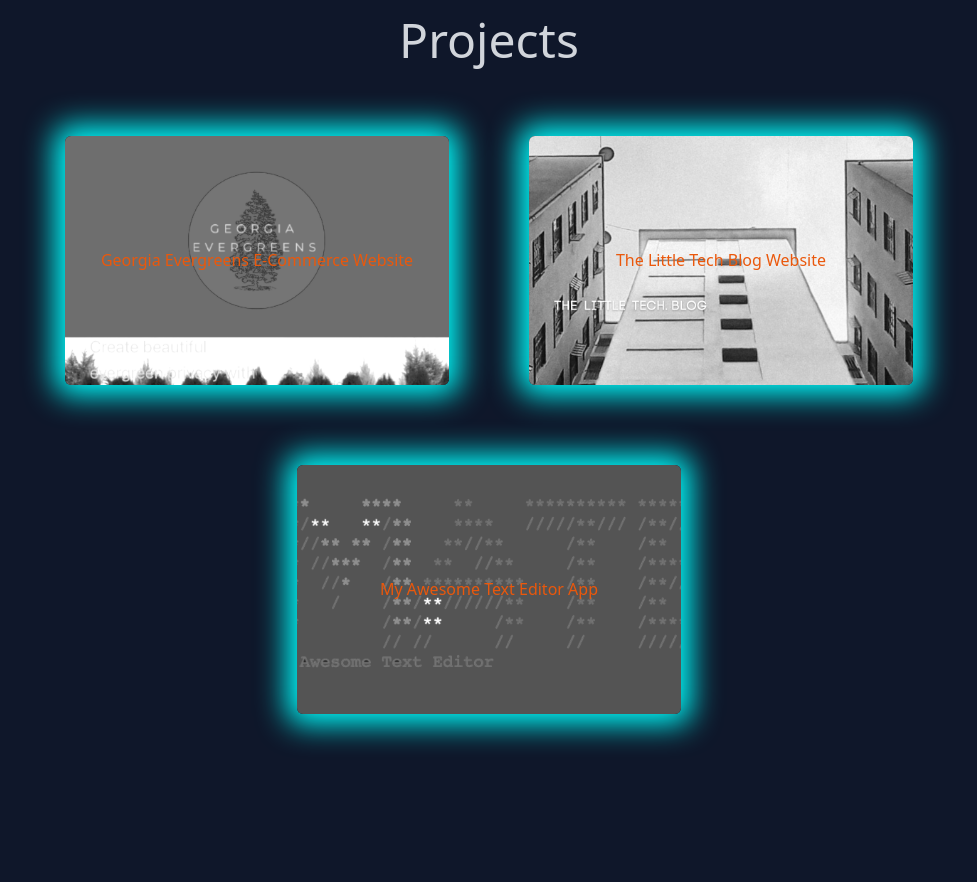
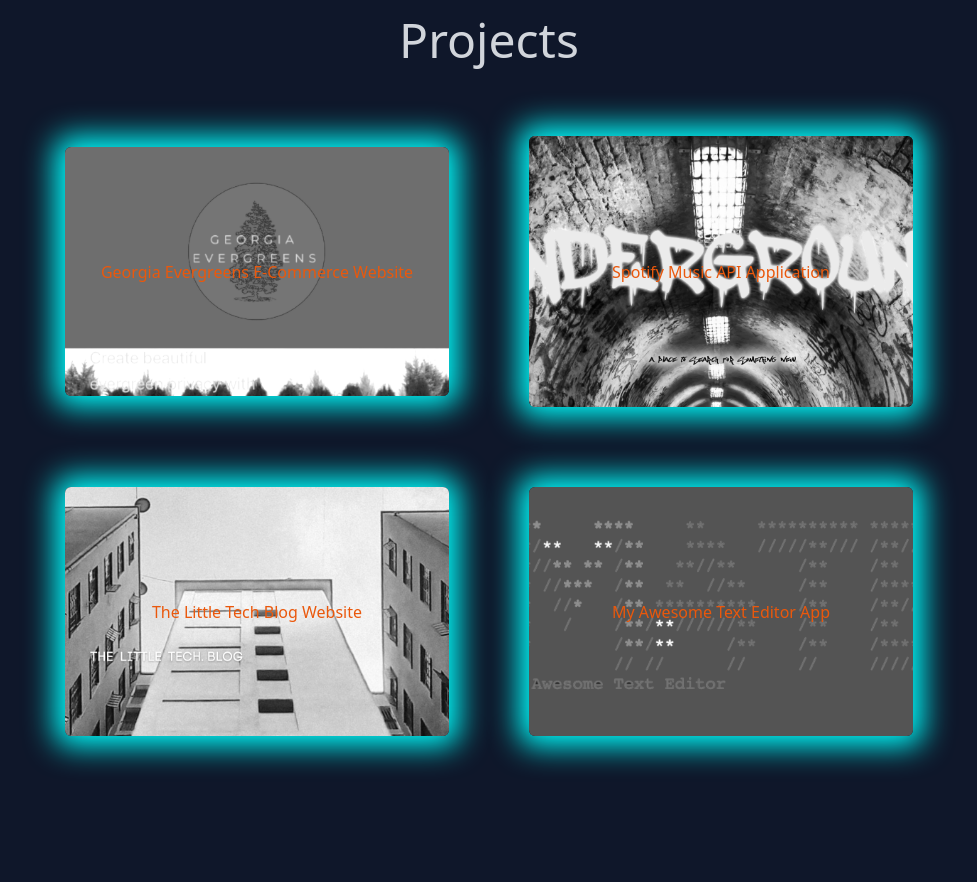
Before and after one commit to CherryElla/cherie-ella-portfolio, a React (Vite) app: page / in a window 1280 px wide. Shown: the part 2460-3342 px from the top of the page, without its empty margins (151-1128 px from the left). Built offline with nearby package versions, Linux system fonts and the light colour scheme; a web font is replaced by a local one.

Commit message:
Adding projects

```diff
--- a/src/components/pages/Portfolio.jsx
+++ b/src/components/pages/Portfolio.jsx
@@ -13,6 +13,14 @@
                     alt="Georgia Evergreens E-Commerce Website"
                 />
                 <div className="absolute h-auto w-100 object-contain text">Georgia Evergreens E-Commerce Website</div>
+            </a>
+            <a href="https://quaz711.github.io/Underground/" target="_blank" className="group flex flex-col items-center text-center justify-center relative w-96 ">
+                <img
+                    className=" projectBox h-auto w-100 object-scale-down shadow-neon group-hover:opacity-10 transition duration-300 ease-in-out hover:scale-110 rounded-md"
+                    src="/images/underground.png"
+                    alt="Underground"
+                />
+                <div className="absolute h-auto w-100 object-contain">Spotify Music API Application</div>
             </a>
             <a href="https://the-little-tech-blog.herokuapp.com/" target="_blank"className="group flex flex-col items-center text-center justify-center relative w-96 ">
                 <img
@@ -30,22 +38,7 @@
                 />
                 <div className="absolute h-auto w-100 object-contain">My Awesome Text Editor App</div>
             </a>
-            {/* <a href="https://my-awesome-text-editor.herokuapp.com/" target="_blank" className="group flex flex-col items-center text-center justify-center relative w-96 ">
-                <img
-                    className=" projectBox h-auto w-100 object-scale-down shadow-neon group-hover:opacity-10 transition duration-300 ease-in-out hover:scale-110 rounded-md"
-                    src="/images/mate-grey.png"
-                    alt="M.A.T.E"
-                />
-                <div className="absolute h-auto w-100 object-contain">My Awesome Text Editor App</div>
-            </a>
-            <a href="https://my-awesome-text-editor.herokuapp.com/" target="_blank" className="group flex flex-col items-center text-center justify-center relative w-96 ">
-                <img
-                    className=" projectBox h-auto w-100 object-scale-down shadow-neon group-hover:opacity-10 transition duration-300 ease-in-out hover:scale-110 rounded-md"
-                    src="/images/mate-grey.png"
-                    alt="M.A.T.E"
-                />
-                <div className="absolute h-auto w-100 object-contain">My Awesome Text Editor App</div>
-            </a> */}
+
         </div>
         </div>
     );
```
Also changed, not shown: public/images/underground.png (added), 1 other file (tests, documents, lock files or other folders).
